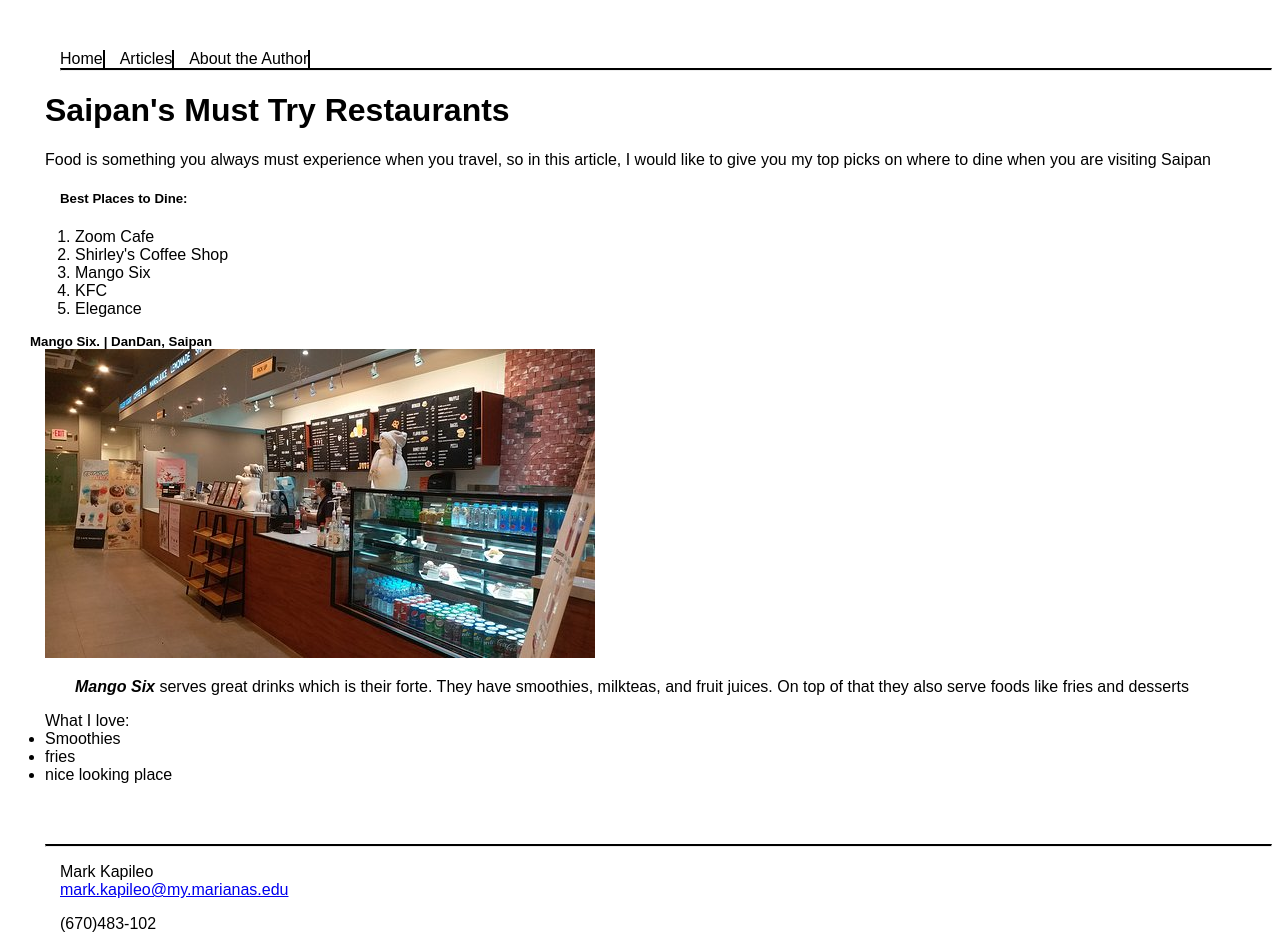
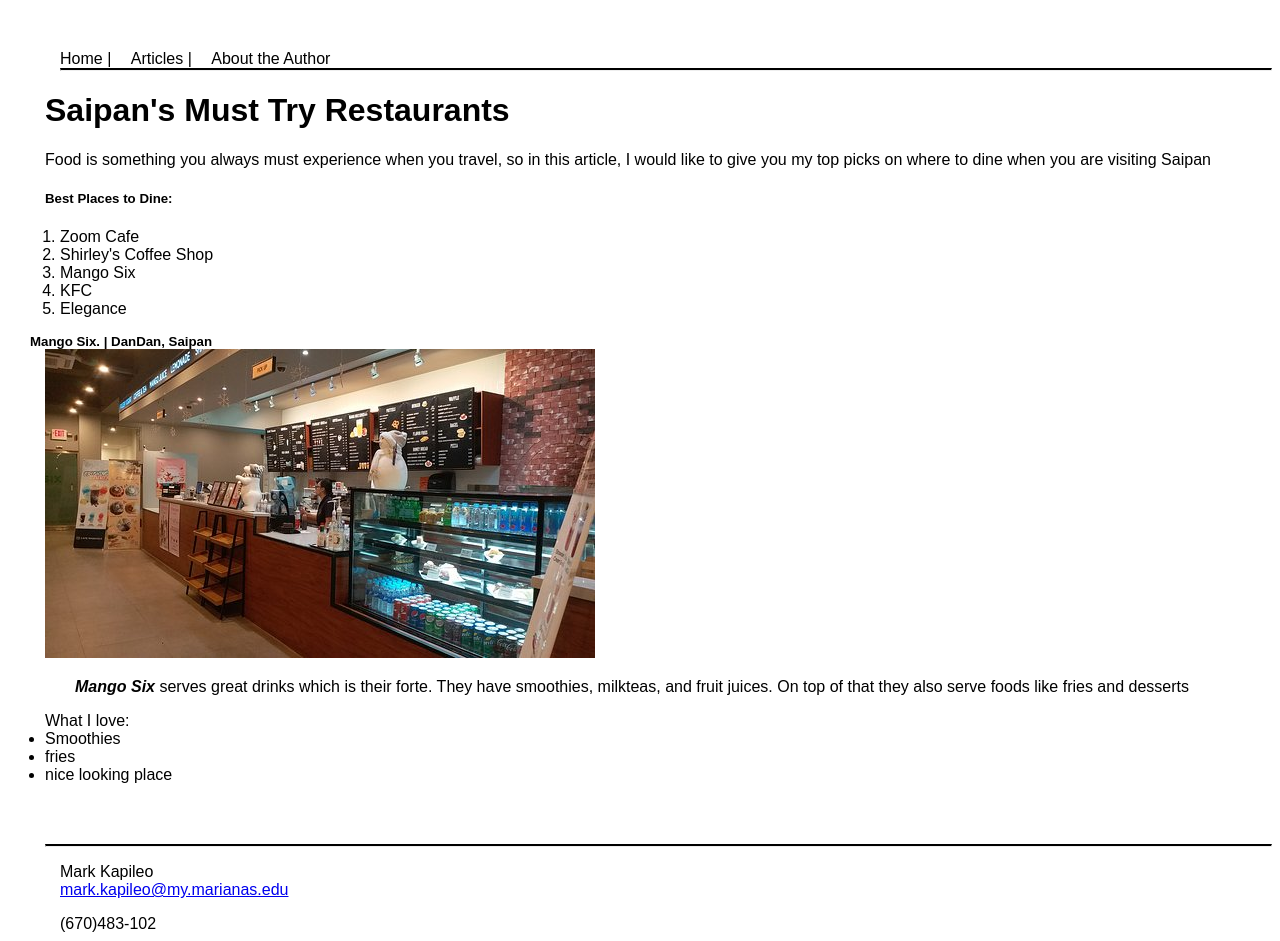
Before and after one commit to MarkKapileo/wk3_assignment_1, a plain HTML site: page index.html in a window 1280 px wide. Drawn offline with Linux system fonts and the light colour scheme.

Commit message:
updated nav and footer

```diff
--- a/index.html
+++ b/index.html
@@ -12,8 +12,8 @@
 <body>
   <header>
     <nav>
-      <a>Home</a>
-      <a>Articles</a>
+      <a>Home</a> &#124;
+      <a>Articles</a> &#124;
       <a>About the Author</a>
     </nav>
     <hr>
@@ -23,7 +23,6 @@
     <P>Food is something you always must experience when you travel, so in this article,
       I would like to give you my top picks on where to dine when you are visiting Saipan</P>
   </div>
-  <div>
     <h5>Best Places to Dine:</h5>
     <ol>
       <li>Zoom Cafe</li>
@@ -32,7 +31,6 @@
       <li>KFC</li>
       <li>Elegance</li>
     </ol>
-  </div>
   <h5 class="spacedestroyer">Mango Six. | DanDan, Saipan</h5>
   <img src="images/mangosix.jpg" alt="six mangoes">
   <p><b><em>Mango Six </em></b>serves great drinks which is their forte. They have smoothies, milkteas, and fruit
--- a/style.css
+++ b/style.css
@@ -7,13 +7,6 @@ nav {
     overflow: hidden;
     margin: 0px;
     margin-top: 50px;
-
-}
-nav a {
-    float: left;
-    text-align: center;
-    border-right: 2px solid black;
-    padding: 0 0px;
 }
 hr {
     border-top: 2px solid;
@@ -28,6 +21,7 @@ ul {
 }
 p {
     margin-bottom: 0em;
+    margin-left: 15px;
 }
 .needmorespace {
     margin-bottom: 60px;
```
